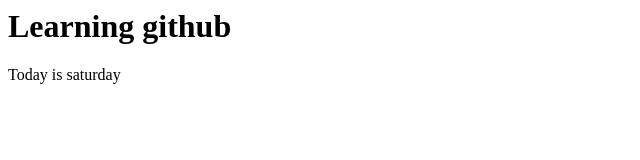
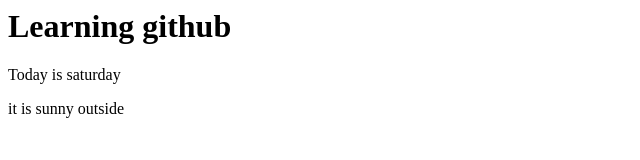
Before and after one commit to anirudha17/trial, a website: page index.html in a window 1280 px wide. Shown: the whole page, without its empty margins (0-640 px from the left). Drawn offline with Linux system fonts and the light colour scheme.

Commit message:
added weather

```diff
--- a/index.html
+++ b/index.html
@@ -1,2 +1,4 @@
 <h1>Learning github</h1>
 <p>Today is saturday</p>
+
+<p>it is sunny outside</p>
```
